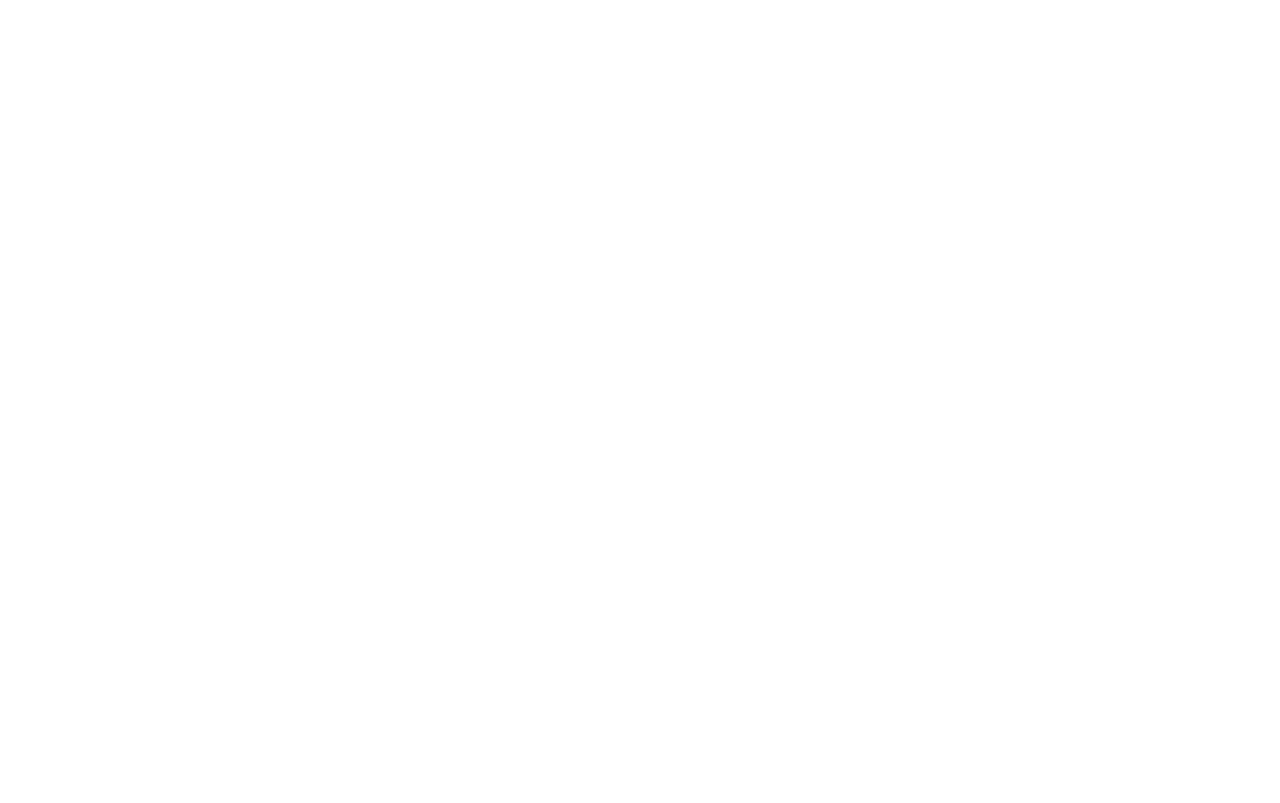
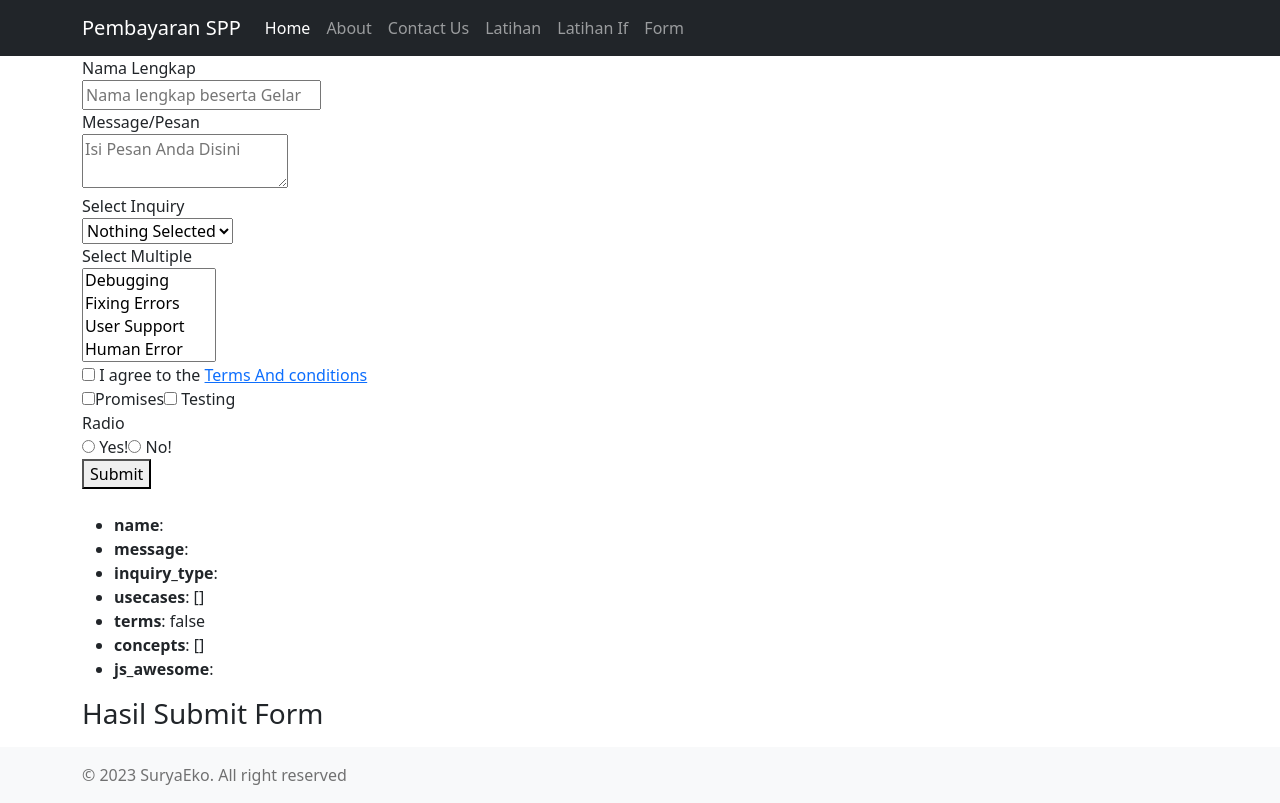
Before and after one commit to suryaekop/PembayaranSPP, a Nuxt app: page /form in a window 1280 px wide. Before the commit this address had no page. Built offline with nearby package versions, Linux system fonts and the light colour scheme.

Commit message:
Belajar Form

```diff
--- a/components/FooterWeb.vue
+++ b/components/FooterWeb.vue
@@ -1,5 +1,5 @@
 <template>
-    <nav class="navbar navbar-expand-lg navbar-light bg-light fixed-bottom">
+    <nav class="navbar navbar-expand-lg navbar-light bg-light">
     <div class="container">
     <span class="navbar-text">
     &copy; 2023 SuryaEko. All right reserved
--- a/components/HeaderWeb.vue
+++ b/components/HeaderWeb.vue
@@ -24,6 +24,9 @@
         <li class="nav-item">
         <a class="nav-link" aria-current="page" href="/latihan1">Latihan If</a>
         </li>
+        <li class="nav-item">
+        <a class="nav-link" aria-current="page" href="/form">Form</a>
+        </li>
         </ul>
         </div>
         </div>
--- /dev/null
+++ b/pages/form.vue
@@ -0,0 +1,112 @@
+<template>
+    <div class="container">
+    <section class="form">
+        <form v-on:submit.prevent="handleSubmit">
+        <div class="field">
+            <label class="label">Nama Lengkap</label>
+            <div class="control">
+                <input v-model="form.name" class="input" type="text" placeholder="Nama lengkap beserta Gelar">
+            </div>
+            <label class="label">Message/Pesan</label>
+            <div class="control">
+                <textarea v-model="form.message" class="textarea" placeholder="Isi Pesan Anda Disini"></textarea>
+            </div>
+            <label class="label">Select Inquiry</label>
+            <div class="control">
+                <select v-model="form.inquiry_type">
+                    <option disabled value="">Nothing Selected</option>
+                    <option v-for="option in options.inquiry" :key="option.value">{{ option.text }}</option>
+                </select>
+            </div>
+            <label class="label">Select Multiple</label>
+            <div class="control">
+                <select multiple v-model="form.usecases">
+                    <option>Debugging</option>
+                    <option>Fixing Errors</option>
+                    <option>User Support</option>
+                    <option>Human Error</option>
+                    <option>Technology Error</option>
+                </select>
+            </div>
+            <label class="checkbox">
+                <input v-model="form.terms" type="checkbox">
+                I agree to the <a href="#">Terms And conditions</a>
+            </label>
+            <div class="control">
+                <label class="checkbox">
+                    <input v-model="form.concepts" type="checkbox" value="promises">Promises
+                </label>
+                <label class="checkbox">
+                    <input v-model="form.concepts" type="checkbox" value="testing"> Testing
+                </label>
+            </div>
+            <label class="label">Radio</label>
+            <div class="control">
+                <label class="radio">
+                    <input v-model="form.js_awesome" type="radio" value="Yes!"> Yes!
+                </label>
+                <label class="radio">
+                    <input v-model="form.js_awesome" type="radio" value="No!"> No!
+                </label>
+            </div>
+            <div class="control">
+                <button class="button is-primary">Submit</button>
+            </div>
+        </div>
+    </form>
+    </section>
+
+    <section class="content">
+        <br>
+        <ul>
+            <li v-for="(item,k) in form" :key="k">
+                <strong>{{ k }}</strong>: {{ item }}
+            </li>
+        </ul>
+    </section>
+    <div>
+        <h3>Hasil Submit Form </h3>
+        <ul>
+            <li v-for="item in inputanForm" :key="item">{{ form }}</li>
+        </ul>
+    </div>
+</div>
+</template>
+<script>
+export default{
+    layout(context){
+        return 'custom'
+    },
+    data(){
+        return {
+            form:{
+                name: '',
+                message:'',
+                inquiry_type:'',
+                usecases: [],
+                terms : false,
+                concepts : [],
+                js_awesome: '',
+            },
+        options:{
+        inquiry:[
+            {value:'feature', text:'Feature Request'},
+            {value:'bug', text:'Bug Report'},
+            {value:'support',text:'Support'}
+        ]
+    },
+    inputanForm:[],
+        }
+    },
+    methods:{
+        handleSubmit(){
+            // console.log(this.form)
+            const item = {
+                form: this.form
+            }
+            this.inputanForm.push(item)
+        }
+    }
+
+}
+</script>
```
